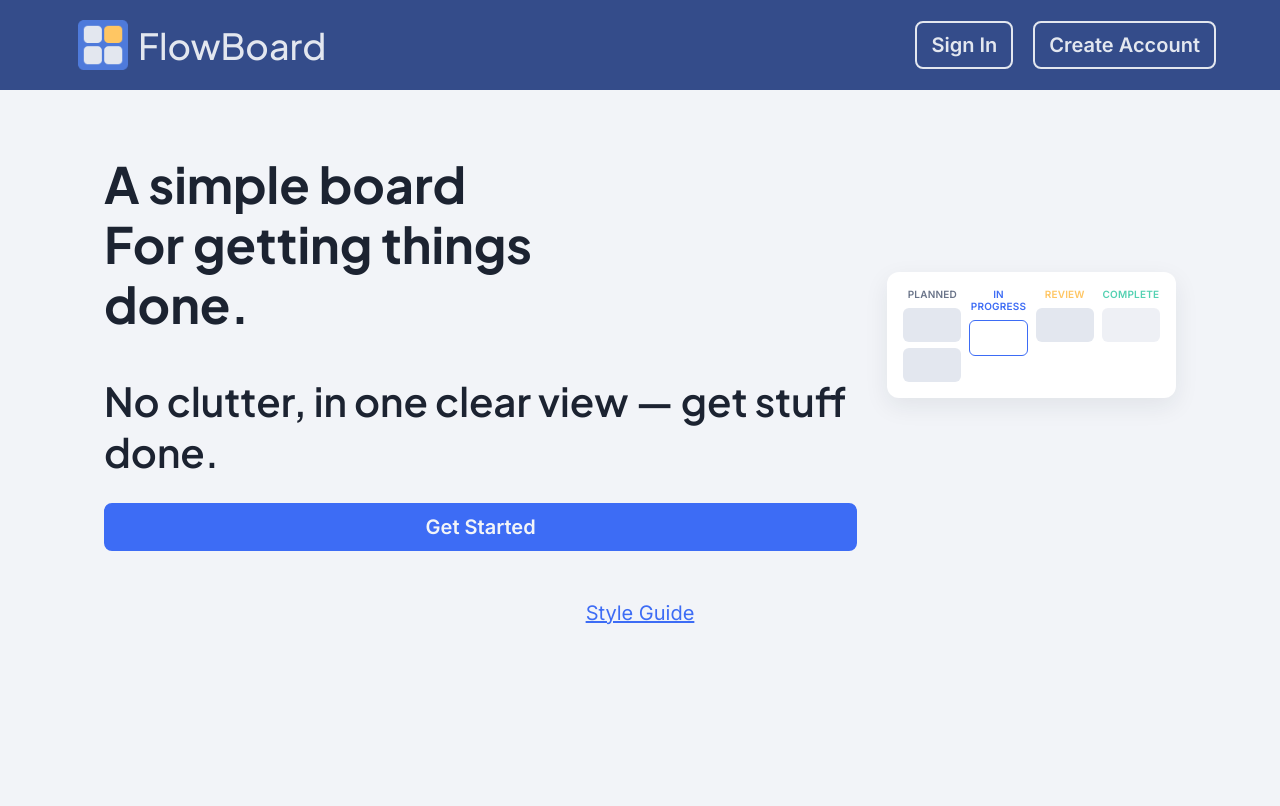
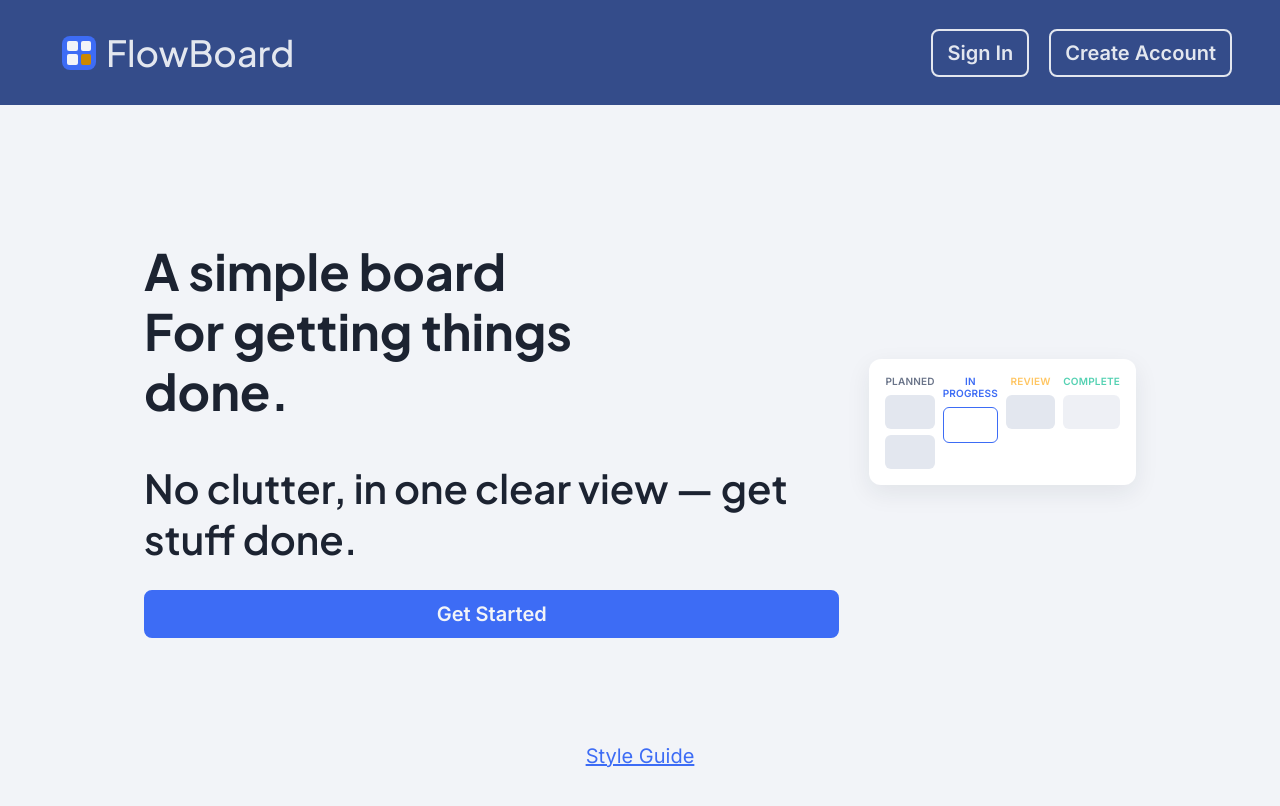
Before and after one commit to notEmmi/FlowBoard, a React (Vite) app in the folder frontend/: page /landing in a window 1280 px wide. Shown: the top 806 px of the page. Built offline with nearby package versions, Linux system fonts and the light colour scheme; no server answers.

Commit message:
style: update TopNav component and CSS for improved layout and icon styling

```diff
--- a/frontend/src/App.css
+++ b/frontend/src/App.css
@@ -114,9 +114,14 @@ button {
 }
 
 .page-container {
-  padding-inline: 64px;
-  height: 100%;
-}
+  display: flex;
+  align-items: center;
+  gap: 56px;
+  padding: 72px 64px;
+  max-width: 1200px;
+  margin: 0 auto;
+  width: 100%;
+  box-sizing: border-box;}
 
 @media (max-width: 768px) {
   .page-container { padding-inline: 32px; }
--- a/frontend/src/components/TopNav.css
+++ b/frontend/src/components/TopNav.css
@@ -8,8 +8,33 @@
 
 .top-nav-container {
 	background-color: var(--ui-sidebar);
+	padding: 20px 48px;
+	align-items: center;
 	justify-content: space-between;
-	padding: 10px 64px;
+}
+
+.flowboard-icon {
+	width: 34px;
+	height: 34px;
+	border-radius: 8px;
+	background: #3D6CF5;
+	display: grid;
+	grid-template-columns: 1fr 1fr;
+	gap: 3px;
+	padding: 5px;
+	box-sizing: border-box;
+}
+
+.flowboard-icon .square-white, .flowboard-icon .square-orange {
+	border-radius: 2px;
+}
+
+.flowboard-icon .square-white {
+	background-color: var(--bg-base);
+}
+
+.flowboard-icon .square-orange {
+	background-color: var(--status-warning);
 }
 
 @media(max-width: 768px){
--- a/frontend/src/components/TopNav.jsx
+++ b/frontend/src/components/TopNav.jsx
@@ -1,10 +1,20 @@
 import { useNavigate } from 'react-router-dom';
 import './TopNav.css'
-import FlowBoardIcon from '../assets/flowboard-icon.png'
 import Login from '../pages/Login';
 import Registration from '../pages/Registration';
 import { useState } from 'react';
 
+
+function FlowBoardIcon () {
+	return (
+		<div className="flowboard-icon">
+			<div className="square-white"></div>
+			<div className="square-white"></div>
+			<div className="square-white"></div>
+			<div className="square-orange"></div>
+		</div>
+	);
+}
 
 
 export default function TopNav({ isLoggedIn, onAuthSuccess, onLogout }) {
@@ -32,7 +42,7 @@ export default function TopNav({ isLoggedIn, onAuthSuccess, onLogout }) {
 			<div className="top-nav-container">
 				<div className="top-logo">
 					<button onClick={() => navigate('/')} className='btn-logo'>
-						<img src={ FlowBoardIcon } alt="FlowBoard Icon" className="flowboard-icon icon"/>
+						<FlowBoardIcon />
 						<h3>FlowBoard</h3>
 					</button>
 				</div>
```
